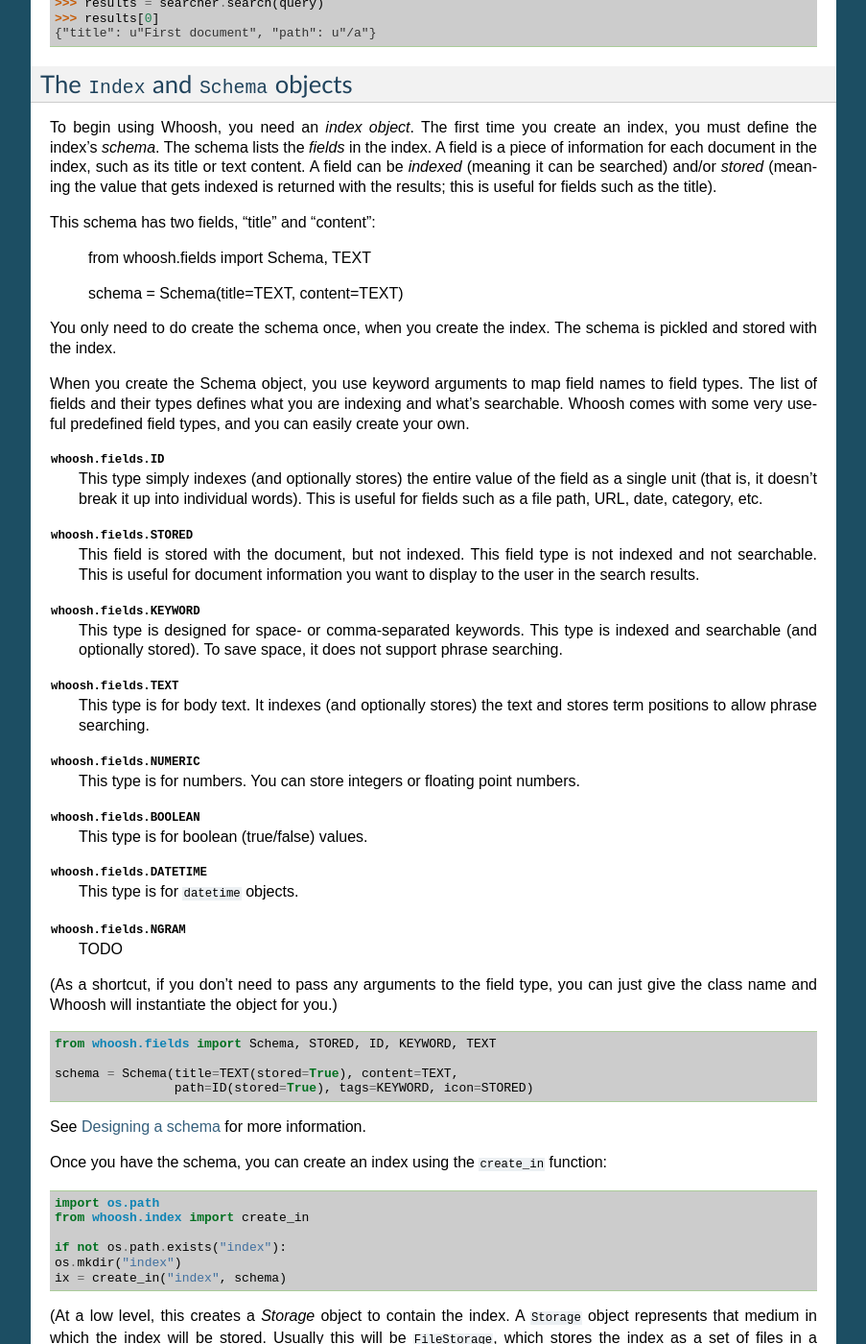
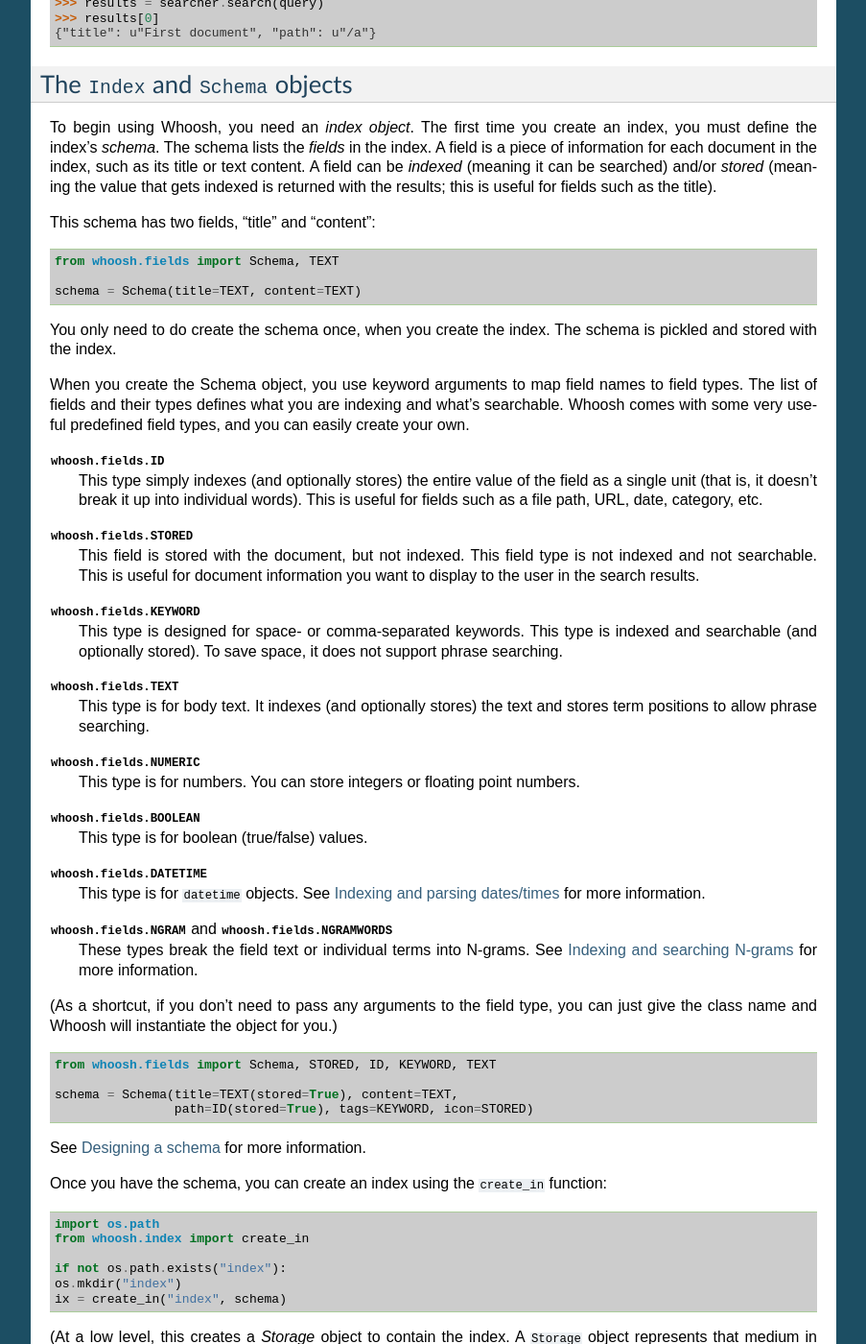
Before and after one commit to dex4er/whoosh, a Sphinx documentation site: the page built from docs/source/quickstart.rst, in a window 1280 px wide and 1400 px high, scrolled down 440 px. Shown: the whole window at 96% size, without its empty margins (198-1101 px from the left). Built offline with Sphinx 7.4.7, drawn with Linux system fonts in a browser that asks for light colours.

Commit message:
Added references to quickstart.rst.

```diff
--- a/docs/source/quickstart.rst
+++ b/docs/source/quickstart.rst
@@ -39,7 +39,7 @@ such as its title or text content. A field can be *indexed* (meaning it can
 be searched) and/or *stored* (meaning the value that gets indexed is returned
 with the results; this is useful for fields such as the title).
 
-This schema has two fields, "title" and "content":
+This schema has two fields, "title" and "content"::
 
 	from whoosh.fields import Schema, TEXT
 
@@ -80,10 +80,12 @@ types, and you can easily create your own.
     This type is for boolean (true/false) values.
 
 :class:`whoosh.fields.DATETIME`
-    This type is for ``datetime`` objects.
+    This type is for ``datetime`` objects. See :doc:`dates` for more
+    information.
 
-:class:`whoosh.fields.NGRAM`
-    TODO
+:class:`whoosh.fields.NGRAM` and :class:`whoosh.fields.NGRAMWORDS`
+    These types break the field text or individual terms into N-grams.
+    See :doc:`ngrams` for more information.
 
 (As a shortcut, if you don't need to pass any arguments to the field type, you
 can just give the class name and Whoosh will instantiate the object for you.) ::
```
